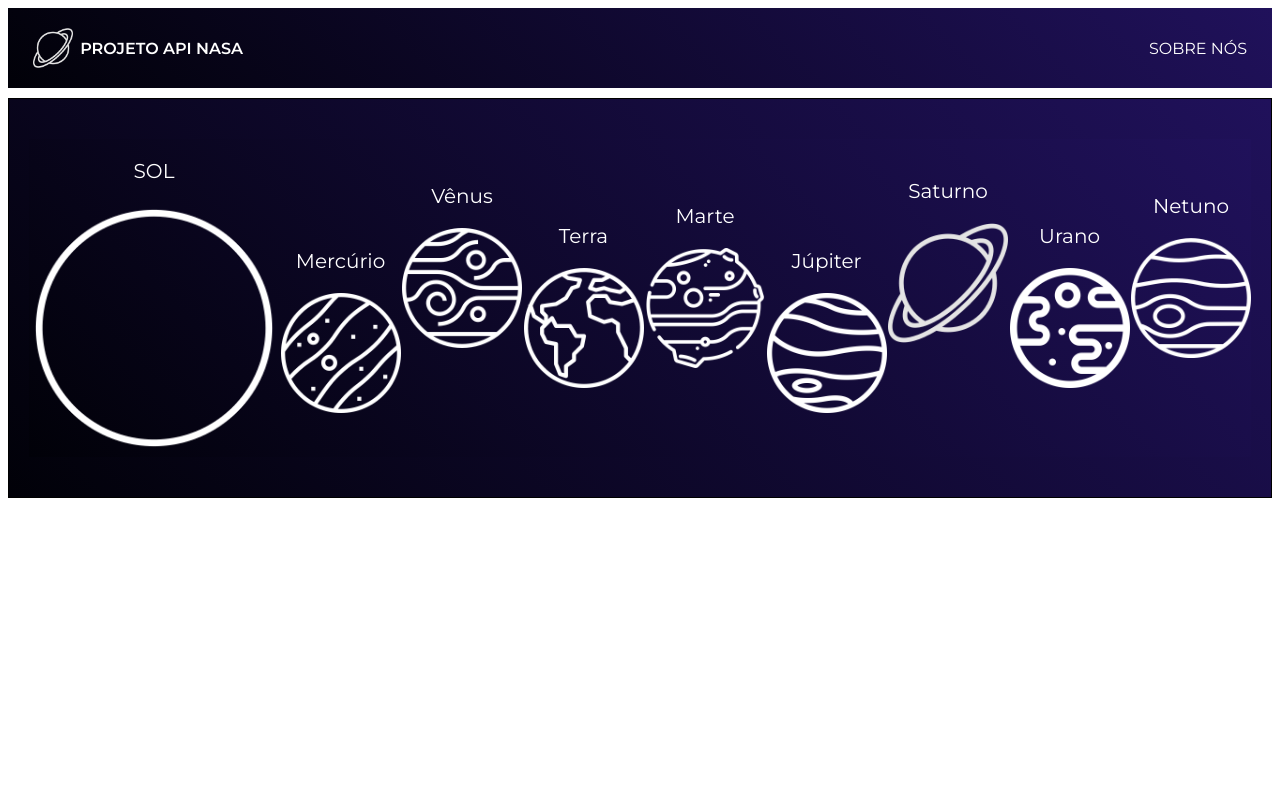
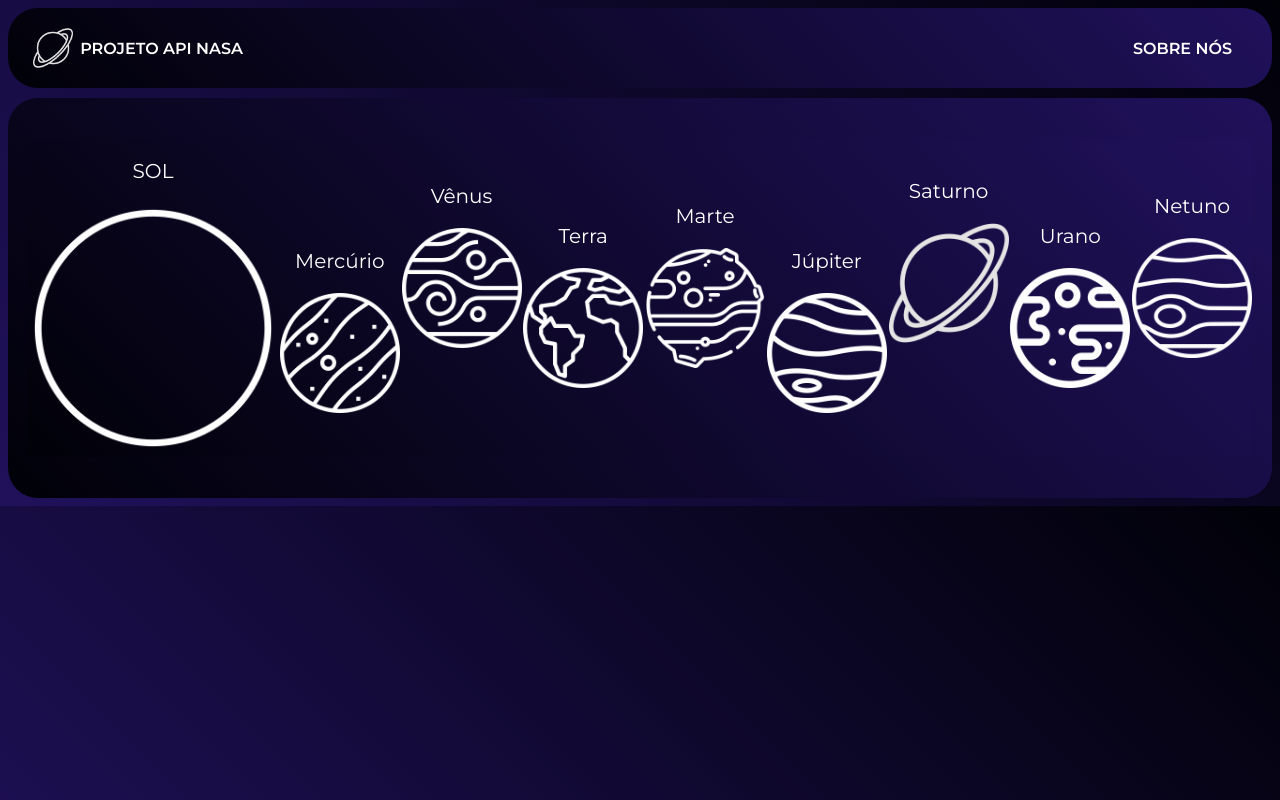
Before and after one commit to flavio-bianchetti/nasa-api-project, a plain HTML site: page index.html in a window 1280 px wide. Drawn offline with Linux system fonts and the light colour scheme.

Commit message:
Altera as cores de fundo e as bordas

```diff
--- a/style.css
+++ b/style.css
@@ -3,6 +3,10 @@
   box-sizing: border-box;
   font-family: 'Montserrat', sans-serif;
   color: white;
+}
+
+body {
+  background-image: linear-gradient(45deg,#20115b, #010108);
 }
 
 header {
@@ -12,6 +16,7 @@ header {
   width: 100%;
   height: 80px;
   background-image: linear-gradient(45deg, #010108, #20115b);
+  border-radius: 30px ;
 }
 
 header .title-logo {
@@ -29,7 +34,8 @@ header .title-logo .title {
 }
 
 header .about-us {
-  padding: 0px 25px;
+  padding: 0px 40px;
+  font-weight: 600;
 }
 
 main {
@@ -37,7 +43,7 @@ main {
   padding: 20px;
   align-items: center;
   margin-top: 10px;
-  border: 1px solid black;
+  border-radius: 30px;
   width: 100%;
   height: 400px;
   background-image: linear-gradient(45deg, #010108, #20115b);
```
